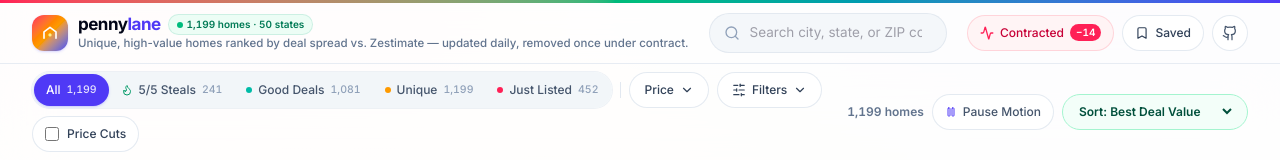
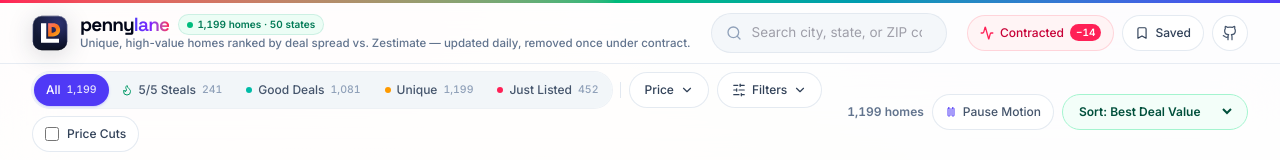
Before and after one commit to awerds/pennylane, a React (Vite) app: page / in a window 1280 px wide. Shown: the top 160 px of the page. Built offline with nearby package versions, Linux system fonts and the light colour scheme.

Commit message:
feat: bespoke high-design architectural PL monogram logo, Space Grotesk wordmark & matching favicon

```diff
--- a/index.html
+++ b/index.html
@@ -12,7 +12,7 @@
     <link rel="preconnect" href="https://fonts.googleapis.com" />
     <link rel="preconnect" href="https://fonts.gstatic.com" crossorigin />
     <link
-      href="https://fonts.googleapis.com/css2?family=Inter:wght@400;500;600;700&display=swap"
+      href="https://fonts.googleapis.com/css2?family=Inter:wght@400;500;600;700&family=Space+Grotesk:wght@500;600;700&display=swap"
       rel="stylesheet"
     />
   </head>
--- a/src/App.tsx
+++ b/src/App.tsx
@@ -5,6 +5,7 @@ import { FilterStrip } from './components/FilterStrip';
 import { PropertyCard } from './components/PropertyCard';
 import { PropertyDossierModal } from './components/PropertyDossierModal';
 import { SyncLedgerModal } from './components/SyncLedgerModal';
+import { PennyLaneLogo } from './components/PennyLaneLogo';
 import type { ChangelogFeed, FilterState, ListingsFeed, PropertyListing } from './types';
 import {
   formatDateShort,
@@ -284,11 +285,9 @@ export function App() {
   if (loading) {
     return (
       <div className="flex min-h-dvh items-center justify-center">
-        <div className="text-center">
-          <div className="text-xl font-bold tracking-[-0.03em] text-slate-950">
-            penny<span className="text-indigo-600">lane</span>
-          </div>
-          <p className="mt-1.5 text-xs text-slate-400">Loading 50-state property index...</p>
+        <div className="flex flex-col items-center text-center">
+          <PennyLaneLogo size="lg" />
+          <p className="mt-2.5 text-xs text-slate-400">Loading 50-state property index...</p>
         </div>
       </div>
     );
@@ -450,10 +449,8 @@ export function App() {
       {/* Clean Minimalist Footer */}
       <footer className="border-t border-slate-200/70 bg-white/80 backdrop-blur-md">
         <div className="mx-auto flex max-w-[1600px] flex-wrap items-center justify-between gap-4 px-4 py-6 text-xs text-slate-500 sm:px-6 lg:px-8">
-          <div className="flex flex-wrap items-center gap-2 tabular-nums">
-            <span className="font-bold tracking-tight text-slate-950">
-              penny<span className="text-indigo-600">lane</span>
-            </span>
+          <div className="flex flex-wrap items-center gap-2.5 tabular-nums">
+            <PennyLaneLogo size="sm" />
             <span>·</span>
             <span>{formatNumber(feed.summary.activeCount)} homes across {feed.summary.statesCovered || 50} states</span>
             <span>·</span>
--- /dev/null
+++ b/src/components/PennyLaneLogo.tsx
@@ -0,0 +1,101 @@
+import { useId } from 'react';
+
+interface PennyLaneLogoProps {
+  size?: 'sm' | 'md' | 'lg';
+  showWordmark?: boolean;
+  className?: string;
+}
+
+const SIZE_MAP = {
+  sm: { box: 'h-7 w-7', text: 'text-[15.5px]' },
+  md: { box: 'h-9 w-9', text: 'text-[19px]' },
+  lg: { box: 'h-12 w-12', text: 'text-[24px]' },
+};
+
+/**
+ * PennyLane Signature Architectural Monogram
+ * Interlocks a crisp architectural "L" spine/floorplate with a cantilevered
+ * coral-amber "P" arch separated by a precision Swiss reveal gap.
+ */
+export function PennyLaneLogo({
+  size = 'md',
+  showWordmark = true,
+  className = '',
+}: PennyLaneLogoProps) {
+  const uid = useId().replace(/:/g, '');
+  const dims = SIZE_MAP[size];
+
+  return (
+    <span className={`pl-logo group/logo inline-flex items-center gap-2.5 ${className}`}>
+      <svg
+        viewBox="0 0 48 48"
+        fill="none"
+        aria-hidden="true"
+        className={`${dims.box} shrink-0 drop-shadow-[0_4px_12px_rgba(15,23,42,0.16)]`}
+      >
+        <defs>
+          <linearGradient id={`${uid}-bg`} x1="4" y1="2" x2="44" y2="46" gradientUnits="userSpaceOnUse">
+            <stop offset="0%" stopColor="#161E3D" />
+            <stop offset="100%" stopColor="#090D1E" />
+          </linearGradient>
+          <linearGradient id={`${uid}-rim`} x1="24" y1="1" x2="24" y2="47" gradientUnits="userSpaceOnUse">
+            <stop offset="0%" stopColor="#FFFFFF" stopOpacity="0.42" />
+            <stop offset="48%" stopColor="#818CF8" stopOpacity="0.18" />
+            <stop offset="100%" stopColor="#000000" stopOpacity="0.45" />
+          </linearGradient>
+          <linearGradient id={`${uid}-arch`} x1="21" y1="10" x2="38" y2="30" gradientUnits="userSpaceOnUse">
+            <stop offset="0%" stopColor="#FB7185" />
+            <stop offset="50%" stopColor="#F97316" />
+            <stop offset="100%" stopColor="#FBBF24" />
+          </linearGradient>
+          <radialGradient
+            id={`${uid}-glow`}
+            cx="0"
+            cy="0"
+            r="1"
+            gradientUnits="userSpaceOnUse"
+            gradientTransform="translate(36 12) rotate(135) scale(34)"
+          >
+            <stop offset="0%" stopColor="#6366F1" stopOpacity="0.34" />
+            <stop offset="100%" stopColor="#6366F1" stopOpacity="0" />
+          </radialGradient>
+        </defs>
+
+        <rect x="1" y="1" width="46" height="46" rx="12" fill={`url(#${uid}-bg)`} />
+        <rect x="1" y="1" width="46" height="46" rx="12" fill={`url(#${uid}-glow)`} />
+        <rect
+          x="1.5"
+          y="1.5"
+          width="45"
+          height="45"
+          rx="11.5"
+          stroke={`url(#${uid}-rim)`}
+          strokeWidth="1"
+        />
+
+        {/* Architectural L spine & cantilevered floorplate */}
+        <path d="M12 11H19V31.5H36V37H12V11Z" fill="#FFFFFF" />
+
+        {/* Cantilevered metallic coral-gold P arch with micro-glide on hover */}
+        <path
+          className="pl-logo-arch"
+          fillRule="evenodd"
+          clipRule="evenodd"
+          d="M21.5 11H28C33.8 11 37.5 14.5 37.5 19.75C37.5 25 33.8 28.5 28 28.5H21.5V11ZM26.2 16V23.5H27.7C30.4 23.5 32 22 32 19.75C32 17.5 30.4 16 27.7 16H26.2Z"
+          fill={`url(#${uid}-arch)`}
+        />
+      </svg>
+
+      {showWordmark && (
+        <span
+          className={`font-brand ${dims.text} inline-flex items-baseline leading-none select-none`}
+        >
+          <span className="font-bold tracking-[-0.045em] text-slate-950">penny</span>
+          <span className="bg-gradient-to-r from-indigo-600 via-violet-600 to-rose-500 bg-clip-text font-semibold tracking-[-0.04em] text-transparent">
+            lane
+          </span>
+        </span>
+      )}
+    </span>
+  );
+}
--- a/src/components/TopNav.tsx
+++ b/src/components/TopNav.tsx
@@ -2,6 +2,7 @@ import { Activity, Bookmark, Github } from 'lucide-react';
 import type { PropertyListing } from '../types';
 import { formatNumber } from '../utils/format';
 import { LocationSearch } from './LocationSearch';
+import { PennyLaneLogo } from './PennyLaneLogo';
 
 interface TopNavProps {
   locationQuery: string;
@@ -41,30 +42,23 @@ export function TopNav({
       />
 
       <div className="mx-auto flex max-w-[1600px] items-center justify-between gap-3 px-4 py-2.5 sm:gap-5 sm:px-6 lg:px-8">
-        {/* Brand + Mission Tagline */}
+        {/* High-Design Brand Lockup + Purpose Tagline */}
         <button
           type="button"
           onClick={onResetHome}
-          className="flex shrink-0 cursor-pointer items-center gap-2.5 text-left focus-visible:outline-2 focus-visible:outline-offset-4 focus-visible:outline-indigo-600"
+          className="flex shrink-0 cursor-pointer items-center gap-3 text-left focus-visible:outline-2 focus-visible:outline-offset-4 focus-visible:outline-indigo-600"
         >
-          <span className="flex h-9 w-9 shrink-0 items-center justify-center rounded-xl bg-gradient-to-br from-rose-500 via-amber-500 to-indigo-600 text-white shadow-sm shadow-indigo-500/20">
-            <svg viewBox="0 0 24 24" className="h-4.5 w-4.5" fill="none" aria-hidden="true">
-              <path
-                d="M4 19V10.5L12 4.5L20 10.5V19"
-                stroke="currentColor"
-                strokeWidth="2.2"
-                strokeLinecap="round"
-                strokeLinejoin="round"
-              />
-              <circle cx="12" cy="14.5" r="2.2" fill="#FEF08A" />
-            </svg>
-          </span>
+          <PennyLaneLogo size="md" showWordmark={false} />
 
           <div className="hidden sm:block">
-            <div className="flex items-center gap-2">
-              <span className="text-[17px] font-bold tracking-[-0.03em] text-slate-950 leading-none">
-                penny<span className="text-indigo-600">lane</span>
+            <div className="flex items-center gap-2.5">
+              <span className="font-brand text-[19px] leading-none select-none">
+                <span className="font-bold tracking-[-0.045em] text-slate-950">penny</span>
+                <span className="bg-gradient-to-r from-indigo-600 via-violet-600 to-rose-500 bg-clip-text font-semibold tracking-[-0.04em] text-transparent">
+                  lane
+                </span>
               </span>
+
               <span className="inline-flex items-center gap-1 rounded-full bg-emerald-50 px-2 py-0.5 text-[10px] font-semibold text-emerald-700 ring-1 ring-emerald-500/20 tabular-nums">
                 <span className="live-dot inline-block h-1.5 w-1.5 rounded-full bg-emerald-500" />
                 {isSimulated ? 'Preview · ' : ''}
@@ -140,7 +134,7 @@ export function TopNav({
         </div>
       </div>
 
-      {/* Compact mobile/tablet tagline strip (hidden on xl where it sits inline in the brand block) */}
+      {/* Compact mobile/tablet tagline strip */}
       <div className="border-t border-slate-100 bg-slate-50/70 px-4 py-1.5 text-center text-[11px] font-medium text-slate-600 xl:hidden">
         Unique, high-value homes across all {statesCovered} states — ranked by asking price vs. Zestimate, pruned once under contract.
       </div>
--- a/src/index.css
+++ b/src/index.css
@@ -10,6 +10,22 @@
   --brand-amber: #f59e0b;
   --brand-emerald: #059669;
   --font-sans: 'Inter', -apple-system, BlinkMacSystemFont, 'Segoe UI', Roboto, sans-serif;
+  --font-brand: 'Space Grotesk', 'Inter', -apple-system, sans-serif;
+}
+
+.font-brand {
+  font-family: var(--font-brand);
+}
+
+/* Tactile cantilevered arch glide on logo hover */
+.pl-logo-arch {
+  transition: transform 0.28s cubic-bezier(0.22, 1, 0.36, 1);
+}
+
+@media (prefers-reduced-motion: no-preference) {
+  .pl-logo:hover .pl-logo-arch {
+    transform: translateX(1.2px);
+  }
 }
 
 @layer base {
```
Also changed, not shown: public/favicon.svg, scripts/us-markets.mjs (line endings or trailing spaces).
